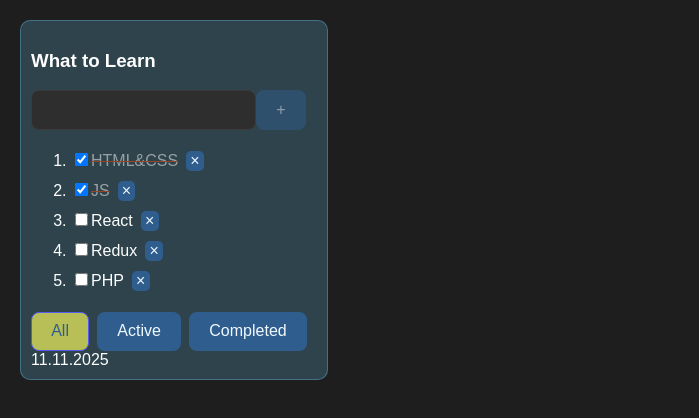
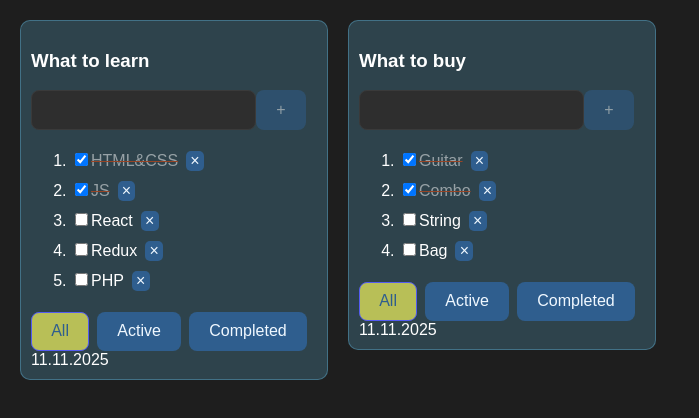
Before and after one commit to VitalickWeb/Todo-yarn-vite, a React (Vite) app: page / in a window 1280 px wide. Shown: the top 418 px of the page, without its empty margins (0-699 px from the left). Built offline with nearby package versions, Linux system fonts and the light colour scheme.

Commit message:
Added a search for Massive by keyword and fixed filtering

```diff
--- a/src/App.tsx
+++ b/src/App.tsx
@@ -1,12 +1,13 @@
 import React, {useState} from "react";
-import {type TaskType, TodoListItem} from "./components/TodoListItem";
+import {TodoListItem} from "./components/TodoListItem";
 import {v4} from 'uuid';
+
 export type filterType = "All" | "Active" | "Completed"
 
 export type todoListsType = {
     id: string
     title: string
-    filter: string
+    filter: filterType
 }
 
 // export type TodoListState = {
@@ -14,77 +15,85 @@ export type todoListsType = {
 // }
 
 export const App = () => {
-    // const todoListId1 = v4()
-    // const todoListId2 = v4()
+    const todoListId1 = v4()
+    const todoListId2 = v4()
 
     let [todoLists, setTodoLists] = useState<todoListsType[]>([
-    {id: v4(), title: "What to learn", filter: "tasks"},
-    {id: v4(), title: "What to buy", filter: "purchases"},
-])
+        {id: todoListId1, title: "What to learn", filter: "All"},
+        {id: todoListId2, title: "What to buy", filter: "All"},
+    ] as todoListsType[])
 
-    const [tasks, setTasks] = useState<TaskType[]>([
+    const [tasks, setTasks] = useState({
+        [todoListId1]: [
             {id: v4(), title: "HTML&CSS", isDone: true},
             {id: v4(), title: "JS", isDone: true},
             {id: v4(), title: "React", isDone: false},
             {id: v4(), title: "Redux", isDone: false},
             {id: v4(), title: "PHP", isDone: false},
-        ]
-    )
-
-    let [purchases, setPurchases] = useState<TaskType[]>([
+        ],
+        [todoListId2]: [
             {id: v4(), title: "Guitar", isDone: true},
             {id: v4(), title: "Combo", isDone: true},
             {id: v4(), title: "String", isDone: false},
             {id: v4(), title: "Bag", isDone: false},
-    ])
+        ]
+    })
 
     const removeTasks = (taskId: string) => {
-        setTasks(tasks.filter((t) => t.id !== taskId))
+        // setTasks(tasks.filter((t) => t.id !== taskId))
     }
 
     const addTask = (task: string) => {
-        let newTask: TaskType = {
-            id: v4(),
-            title: task,
-            isDone: false
-        }
-        setTasks([newTask, ...tasks])
+        // let newTask: TaskType = {
+        //     id: v4(),
+        //     title: task,
+        //     isDone: false
+        // }
+        // setTasks([newTask, ...tasks])
     }
 
     const changeStatus = (taskId: string, isDone: boolean) => {
-        setTasks(tasks.map((t) => t.id === taskId ? {...t, isDone: isDone} : t))
+        // setTasks(tasks.map((t) => t.id === taskId ? {...t, isDone: isDone} : t))
     }
 
-    const [filter, setFilter] = useState<filterType>("All")
+    //const [filter, setFilter] = useState<filterType>("All")
 
     const filterTasks = (filter: filterType) => {
-        setFilter(filter)
-    }
-
-    let filterShow = tasks
-
-    if (filter === "Active") {
-        filterShow = tasks.filter(f => !f.isDone)
-    } else if (filter === "Completed") {
-        filterShow = tasks.filter(f => f.isDone)
+        //setTasks(filter)
     }
 
     return (
         <div className="app">
-            <TodoListItem
-                title="What to Learn"
+            {todoLists.map((todo) => {
+                let filterShow = tasks[todo.id]
+                console.log(tasks[todo.id])
+                if (todo.filter === "Active") {
+                    filterShow = tasks[todo.id].filter(f => !f.isDone)
+                } else if (todo.filter === "Completed") {
+                    filterShow = tasks[todo.id].filter(f => f.isDone)
+                }
+
+                return (
+                    <TodoListItem key={todo.id}
+                                  title={todo.title}
                                   tasks={filterShow}
                                   removeTasks={removeTasks}
                                   addTask={addTask}
-                filter={filter}
+                                  filter={todo.filter}
                                   filterTasks={filterTasks}
                                   changeStatus={changeStatus}
                                   date="11.11.2025"
                     />
+                )
+
+            })}
+
             {/*<TodoListItem*/}
             {/*    title="What to bye"*/}
             {/*    tasks={tasks2}*/}
             {/*/>*/}
         </div>
     );
+
+
 };
```
Lines whose indentation alone changed are shown as unchanged.
